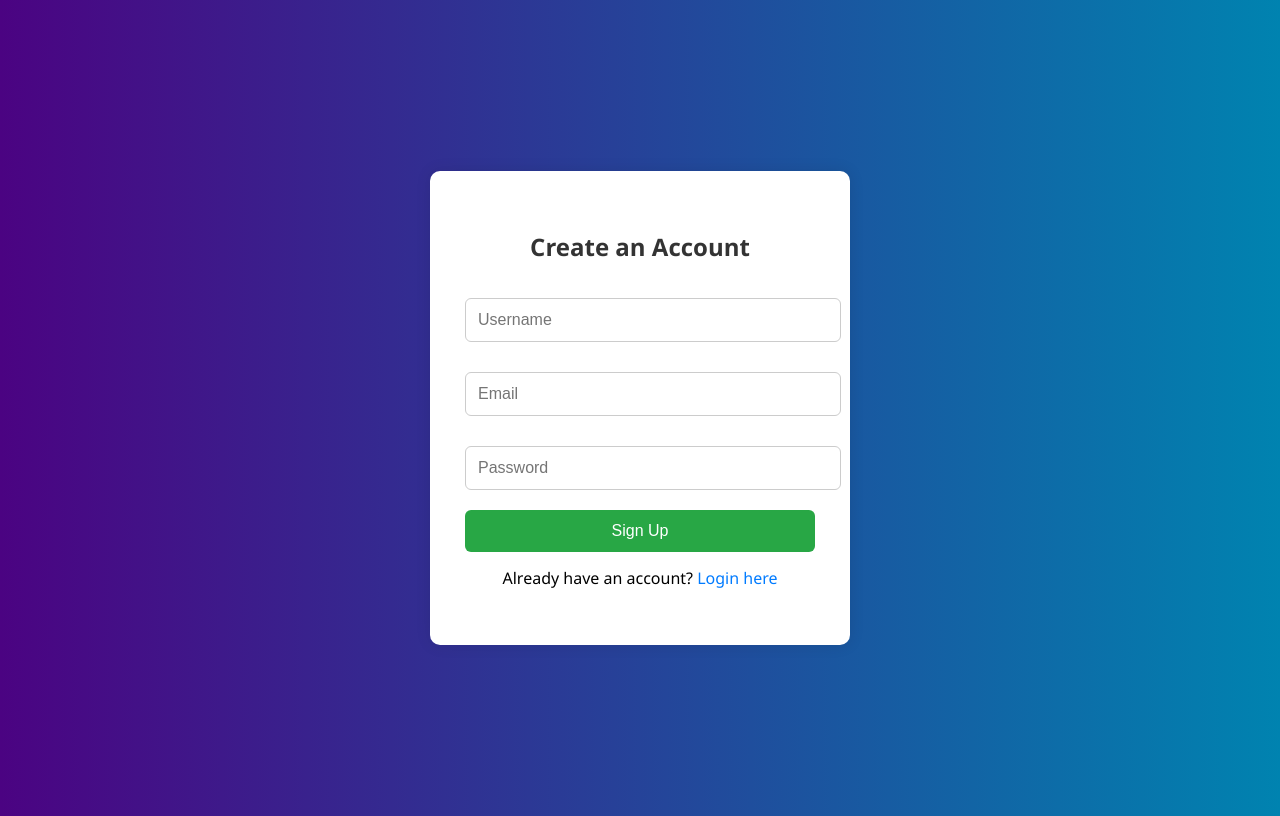
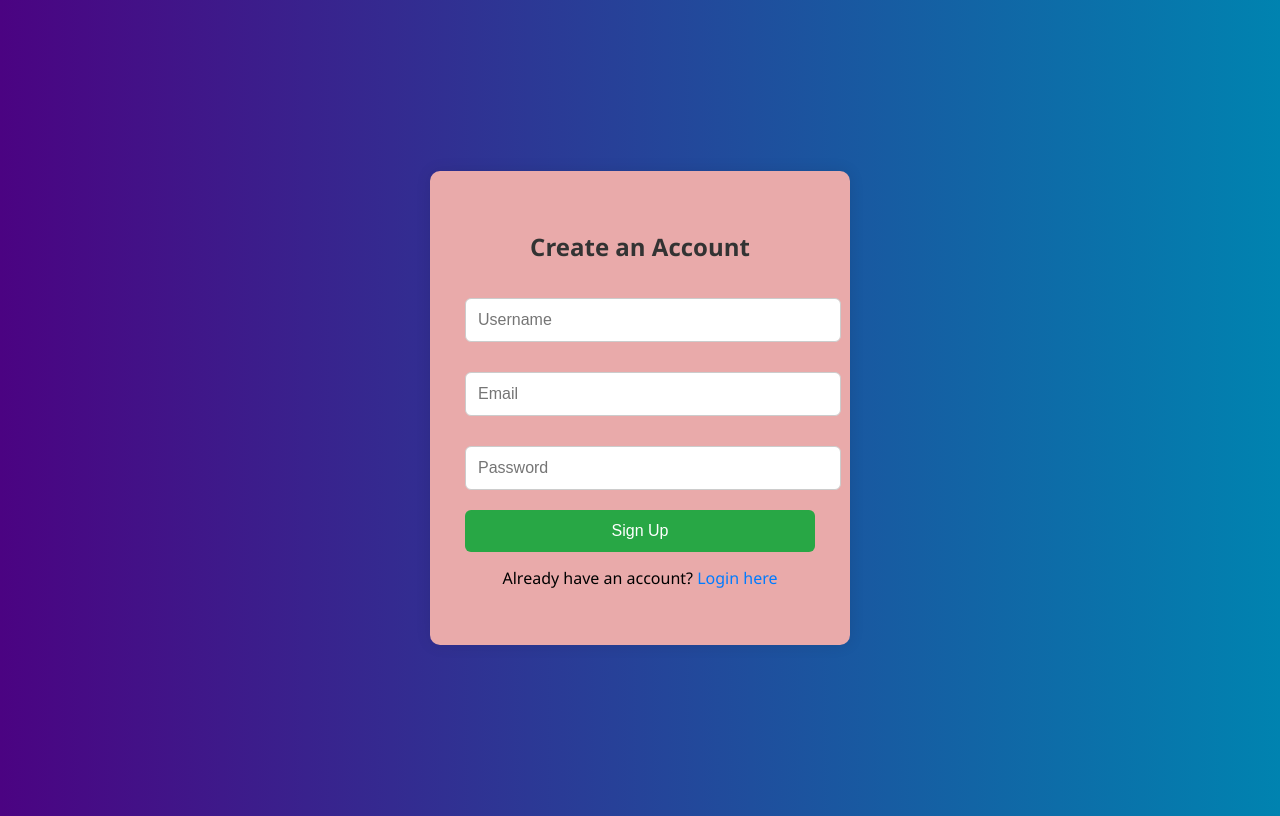
Before and after one commit to mrstrange2003/manhwa, a PHP site: page /signup.php in a window 1280 px wide. Run offline with PHP 8.4, Linux system fonts and the light colour scheme; data comes from the database, SQL or seed files in the repository.

Commit message:
Update signup.php
Changed color of the container

```diff
--- a/signup.php
+++ b/signup.php
@@ -49,7 +49,7 @@ if ($_SERVER["REQUEST_METHOD"] == "POST") {
         }
 
         .signup-container {
-            background-color: #fff;
+            background-color: #e9aaaaff;
             padding: 40px 35px;
             box-shadow: 0 0 15px rgba(0, 0, 0, 0.1);
             border-radius: 10px;
```
